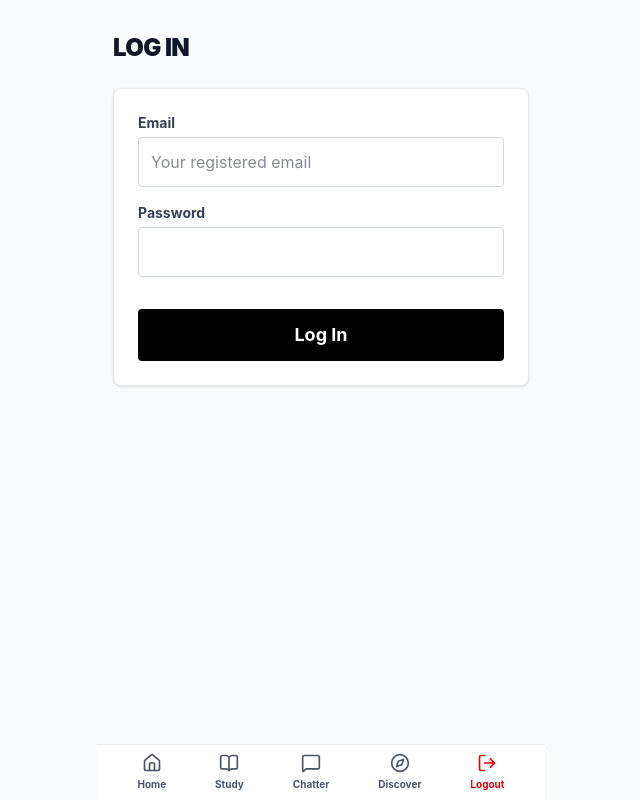
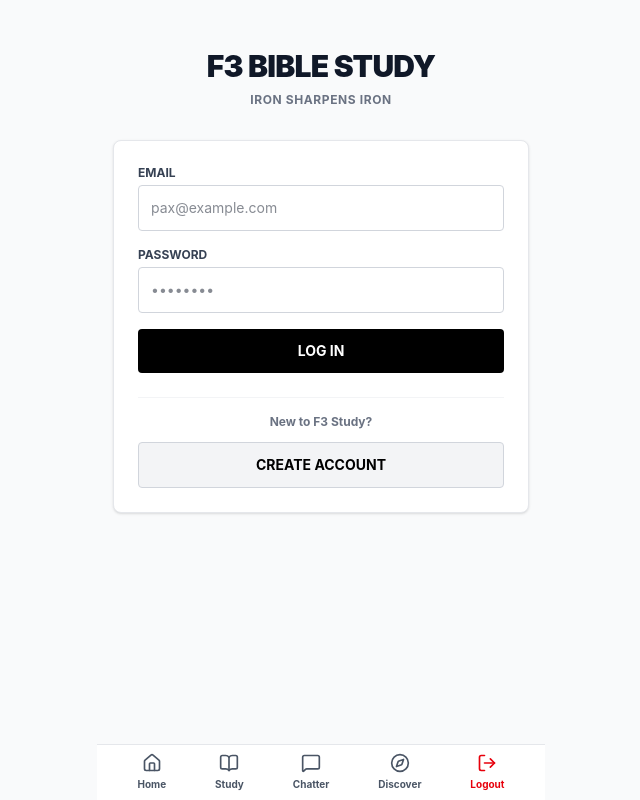
Before and after one commit to andrewkennon/f3-study-app, a Next.js app: page /login in a window 1280 px wide. Shown: the whole page, without its empty margins (319-959 px from the left). Built offline with nearby package versions, Linux system fonts and the light colour scheme; no server answers.

Commit message:
Wire group discussion board to Supabase

```diff
--- a/src/app/group/[id]/page.tsx
+++ b/src/app/group/[id]/page.tsx
@@ -3,9 +3,17 @@ import { useEffect, useState } from 'react';
 import { useParams, useRouter } from 'next/navigation';
 import { supabase } from '@/lib/supabase';
 import Link from 'next/link';
-import { Check, X, BookOpen, MessageSquare, Shield, Lock } from 'lucide-react';
+import { Check, X, BookOpen, MessageSquare, Shield, Send } from 'lucide-react';
 
-// Hardcoded mock data for the UI (we will make this dynamic later)
+interface Comment {
+  id: string;
+  content: string;
+  created_at: string;
+  profiles: {
+    f3_name: string;
+  } | null;
+}
+
 const MEMBERS = [
   { id: '1', f3Name: 'Stat (Q)', checks: [true, true, true, true, true, true, true] },
   { id: '2', f3Name: 'Spock', checks: [true, true, false, true, true, true, true] },
@@ -20,18 +28,19 @@ export default function DynamicGroupPage() {
 
   const [isAuthorized, setIsAuthorized] = useState(false);
   const [loading, setLoading] = useState(true);
-  const [comments, setComments] = useState([{ id: '1', author: 'Spock', text: 'Ready for the gloom.', time: '2h ago' }]);
+  const [comments, setComments] = useState<Comment[]>([]);
   const [newComment, setNewComment] = useState('');
+  const [isSubmitting, setIsSubmitting] = useState(false);
 
   useEffect(() => {
-    async function verifyMembership() {
+    async function initGroupPage() {
       const { data: { user } } = await supabase.auth.getUser();
       if (!user) {
         router.push('/login');
         return;
       }
 
-      // Check if this specific user is an approved member of this specific group
+      // 1. Verify Membership
       const { data: member } = await supabase
         .from('group_members')
         .select('*')
@@ -41,30 +50,67 @@ export default function DynamicGroupPage() {
         .single();
 
       if (!member) {
-        // Not a member? Kick them to the discovery directory.
         router.push('/discovery');
-      } else {
-        setIsAuthorized(true);
+        return;
       }
+
+      setIsAuthorized(true);
+
+      // 2. Fetch Group Comments from Supabase
+      const { data: commentData } = await supabase
+        .from('group_comments')
+        .select('id, content, created_at, profiles(f3_name)')
+        .eq('group_id', groupId)
+        .order('created_at', { ascending: false });
+
+      if (commentData) {
+        setComments(commentData as any[]);
+      }
+
       setLoading(false);
     }
 
-    if (groupId) verifyMembership();
+    if (groupId) initGroupPage();
   }, [groupId, router]);
+
+  const handlePostComment = async (e: React.FormEvent) => {
+    e.preventDefault();
+    if (!newComment.trim() || isSubmitting) return;
+
+    setIsSubmitting(true);
+    const { data: { user } } = await supabase.auth.getUser();
+
+    if (user) {
+      const { data, error } = await supabase
+        .from('group_comments')
+        .insert([
+          { group_id: groupId, user_id: user.id, content: newComment.trim() }
+        ])
+        .select('id, content, created_at, profiles(f3_name)')
+        .single();
+
+      if (!error && data) {
+        setComments((prev) => [data as any, ...prev]);
+        setNewComment('');
+      }
+    }
+    setIsSubmitting(false);
+  };
 
   if (loading) {
     return <div className="min-h-screen flex justify-center items-center text-xs font-bold text-gray-400 uppercase">Checking Clearance...</div>;
   }
 
-  if (!isAuthorized) return null; // Prevent flash of content before redirect
+  if (!isAuthorized) return null;
 
   return (
     <main className="max-w-md mx-auto p-4 pt-6 pb-24 space-y-6">
+      {/* Group Header */}
       <div className="bg-white p-5 rounded-lg border border-gray-200 shadow-sm">
         <div className="flex justify-between items-start mb-2">
           <div>
             <h1 className="text-2xl font-black tracking-tight">Prov Squad Study</h1>
-            <p className="text-xs text-gray-500 font-bold">Group ID: {groupId.substring(0, 8)}...</p>
+            <p className="text-xs text-gray-500 font-bold">F3 Jacksonville • Kernan Forest</p>
           </div>
           <span className="bg-black text-white text-xs font-bold px-2 py-1 rounded flex items-center gap-1">
             <Shield size={12} /> Q: Stat
@@ -81,7 +127,7 @@ export default function DynamicGroupPage() {
         </div>
       </div>
 
-      {/* Accountability Board */}
+      {/* Accountability Grid Board */}
       <section className="bg-white p-5 rounded-lg border border-gray-200 shadow-sm">
         <h2 className="text-sm font-black uppercase tracking-wide text-gray-700 mb-3">Accountability</h2>
         <div className="overflow-x-auto">
@@ -107,6 +153,50 @@ export default function DynamicGroupPage() {
           </table>
         </div>
       </section>
+
+      {/* Group Discussion Feed */}
+      <section className="bg-white p-5 rounded-lg border border-gray-200 shadow-sm">
+        <h2 className="text-sm font-black uppercase tracking-wide text-gray-700 mb-4 flex items-center gap-2">
+          <MessageSquare size={16} /> Group Discussion
+        </h2>
+
+        {/* Input */}
+        <form onSubmit={handlePostComment} className="mb-6 space-y-2">
+          <textarea
+            rows={2}
+            value={newComment}
+            onChange={(e) => setNewComment(e.target.value)}
+            placeholder="Share an insight with your group..."
+            className="w-full p-3 border border-gray-300 rounded text-sm focus:ring-black focus:border-black"
+          />
+          <button
+            type="submit"
+            disabled={isSubmitting}
+            className="w-full bg-black text-white font-bold py-2 rounded text-xs flex items-center justify-center gap-1 active:bg-gray-800 disabled:opacity-50"
+          >
+            <Send size={14} /> Post Insight
+          </button>
+        </form>
+
+        {/* Comments Feed */}
+        <div className="space-y-3">
+          {comments.length === 0 ? (
+            <p className="text-center text-xs text-gray-400 py-4">No comments posted yet. Start the conversation!</p>
+          ) : (
+            comments.map((c) => (
+              <div key={c.id} className="p-3 bg-gray-50 border border-gray-200 rounded text-xs space-y-1">
+                <div className="flex justify-between items-center font-bold">
+                  <span className="text-gray-900">{c.profiles?.f3_name || 'Pax'}</span>
+                  <span className="text-gray-400 font-normal">
+                    {new Date(c.created_at).toLocaleTimeString([], { hour: '2-digit', minute: '2-digit' })}
+                  </span>
+                </div>
+                <p className="text-gray-700 leading-normal">{c.content}</p>
+              </div>
+            ))
+          )}
+        </div>
+      </section>
     </main>
   );
 }
--- a/src/app/login/page.tsx
+++ b/src/app/login/page.tsx
@@ -2,16 +2,19 @@
 import { useState } from 'react';
 import { supabase } from '@/lib/supabase';
 import { useRouter } from 'next/navigation';
+import Link from 'next/link';
 
 export default function LoginPage() {
   const [email, setEmail] = useState('');
   const [password, setPassword] = useState('');
   const [message, setMessage] = useState('');
+  const [loading, setLoading] = useState(false);
   const router = useRouter();
 
   const handleLogin = async (e: React.FormEvent) => {
     e.preventDefault();
-    setMessage('Logging in...');
+    setMessage('');
+    setLoading(true);
 
     const { error } = await supabase.auth.signInWithPassword({
       email,
@@ -20,42 +23,73 @@ export default function LoginPage() {
 
     if (error) {
       setMessage(`Login Error: ${error.message}`);
+      setLoading(false);
       return;
     }
 
-    setMessage('Success! Redirecting...');
+    setMessage('Success! Logging in...');
     setTimeout(() => {
-      router.push('/create-group');
-    }, 1000);
+      router.push('/group');
+      router.refresh();
+    }, 800);
   };
 
   return (
-    <main className="max-w-md mx-auto p-4 pt-8">
-      <h1 className="text-2xl font-black mb-6 tracking-tight">LOG IN</h1>
+    <main className="max-w-md mx-auto p-4 pt-12">
+      <div className="text-center mb-8">
+        <h1 className="text-3xl font-black tracking-tight mb-2">F3 BIBLE STUDY</h1>
+        <p className="text-xs text-gray-500 font-bold uppercase tracking-wider">Iron Sharpens Iron</p>
+      </div>
 
-      <form onSubmit={handleLogin} className="bg-white p-6 rounded-lg shadow-sm border border-gray-200 space-y-4">
+      <div className="bg-white p-6 rounded-lg border border-gray-200 shadow-sm space-y-6">
+        <form onSubmit={handleLogin} className="space-y-4">
           <div>
-          <label className="block text-sm font-bold text-gray-700 mb-1">Email</label>
+            <label className="block text-xs font-bold text-gray-700 uppercase mb-1">Email</label>
             <input
-            type="email" required value={email} onChange={(e) => setEmail(e.target.value)}
-            className="w-full p-3 border border-gray-300 rounded focus:ring-black focus:border-black"
-            placeholder="Your registered email"
-          />
-        </div>
-        <div>
-          <label className="block text-sm font-bold text-gray-700 mb-1">Password</label>
-          <input
-            type="password" required value={password} onChange={(e) => setPassword(e.target.value)}
-            className="w-full p-3 border border-gray-300 rounded focus:ring-black focus:border-black"
+              type="email"
+              required
+              value={email}
+              onChange={(e) => setEmail(e.target.value)}
+              className="w-full p-3 border border-gray-300 rounded text-sm focus:ring-black focus:border-black bg-white"
+              placeholder="pax@example.com"
             />
           </div>
 
-        <button type="submit" className="w-full bg-black text-white font-bold py-3 rounded text-lg active:bg-gray-800 transition-colors mt-4">
-          Log In
+          <div>
+            <label className="block text-xs font-bold text-gray-700 uppercase mb-1">Password</label>
+            <input
+              type="password"
+              required
+              value={password}
+              onChange={(e) => setPassword(e.target.value)}
+              className="w-full p-3 border border-gray-300 rounded text-sm focus:ring-black focus:border-black bg-white"
+              placeholder="••••••••"
+            />
+          </div>
+
+          <button
+            type="submit"
+            disabled={loading}
+            className="w-full bg-black text-white font-bold py-3 rounded text-sm active:bg-gray-800 transition-colors disabled:opacity-50"
+          >
+            {loading ? 'Signing In...' : 'LOG IN'}
           </button>
+        </form>
 
-        {message && <p className="text-center text-sm font-bold text-blue-600 mt-4">{message}</p>}
-      </form>
+        {message && (
+          <p className="text-center text-xs font-bold text-blue-600 border-t border-gray-100 pt-3">{message}</p>
+        )}
+
+        <div className="pt-4 border-t border-gray-100 text-center space-y-3">
+          <p className="text-xs text-gray-500 font-bold">New to F3 Study?</p>
+          <Link
+            href="/signup"
+            className="block w-full bg-gray-100 hover:bg-gray-200 text-black font-bold py-3 rounded text-sm border border-gray-300 transition-colors"
+          >
+            CREATE ACCOUNT
+          </Link>
+        </div>
+      </div>
     </main>
   );
 }
```
Lines whose indentation alone changed are shown as unchanged.
